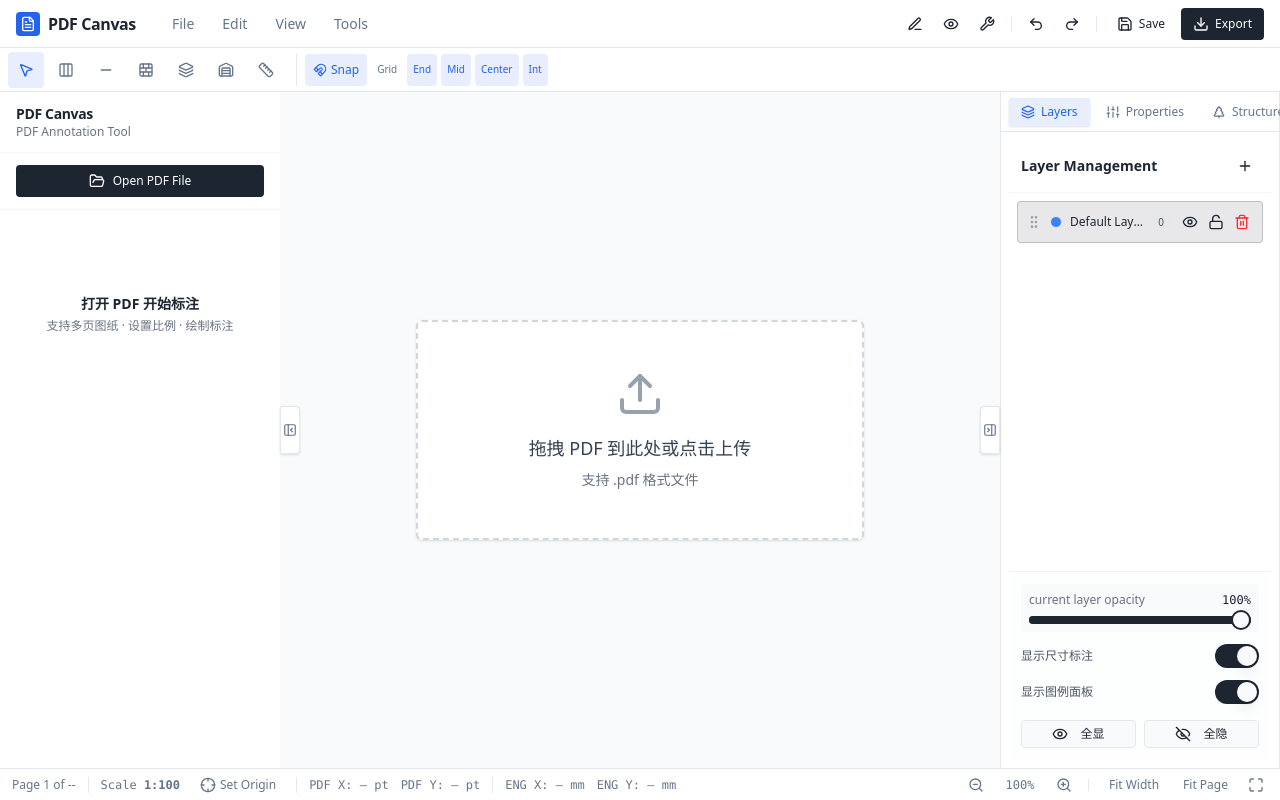
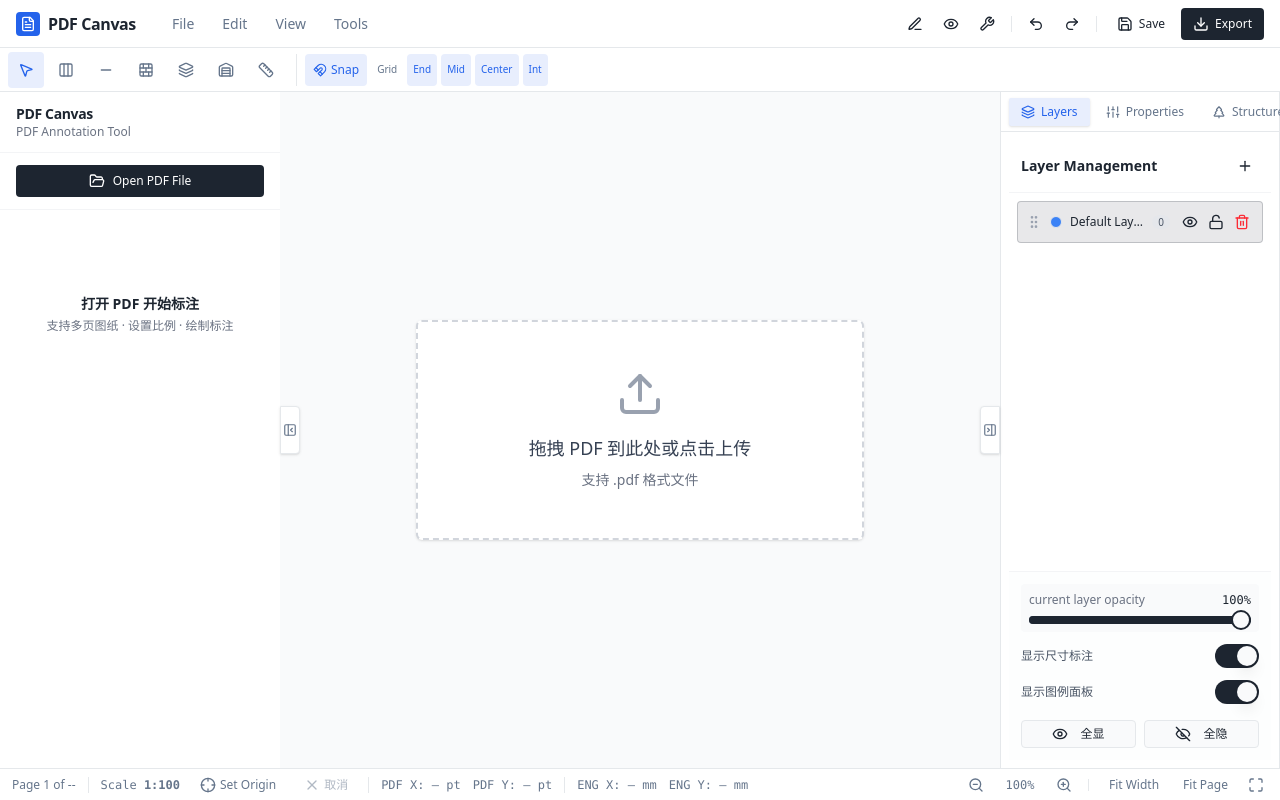
Before and after one commit to Jaylistisnotavailable/Test-PDF, a React (Vite) app: page / in a window 1280 px wide. Built offline with nearby package versions, Linux system fonts and the light colour scheme.

Commit message:
Add files via upload

```diff
--- a/src/components/editor/EditorStatusBar.tsx
+++ b/src/components/editor/EditorStatusBar.tsx
@@ -6,20 +6,19 @@
 import {
   setOriginMode,
   selectPageCoordinateSystem,
+  clearPageOrigin,
 } from '@/app/store/slices/pageCoordinateSlice';
-
 import {
   subscribeCursorCoordinate,
   type CursorCoordinateEvent,
 } from '@/core/coordinate/coordinateEvents';
-
 import {
   ZoomIn,
   ZoomOut,
   Maximize,
   Crosshair,
+  X,
 } from 'lucide-react';
-
 import { Button } from '@/components/ui/button';
 
 export function EditorStatusBar({
@@ -30,20 +29,18 @@
   onFitPage?: () => void;
 }) {
   const dispatch = useAppDispatch();
-
   const {
     currentPage,
     totalPages,
     scale,
   } = useAppSelector((s) => s.pdf);
-
   const pageCoordinateSystem = useAppSelector((state) =>
     selectPageCoordinateSystem(
       state,
       currentPage
     )
   );
-
+  const originMode = useAppSelector((state) => state.pageCoordinate.originMode);
   const [cursor, setCursor] =
     useState<CursorCoordinateEvent | null>(null);
 
@@ -73,14 +70,13 @@
 
   const coordinateUnit =
     pageCoordinateSystem.unit;
-
   const scaleText =
     pageCoordinateSystem.scaleNumerator === 1
       ? `1:${pageCoordinateSystem.scaleDenominator}`
       : `${pageCoordinateSystem.scaleNumerator}:${pageCoordinateSystem.scaleDenominator}`;
 
   /*
-   * Number of decimal places for engineering coordinates.
+   * Number of decimal places for engineering coordinate.
    */
   const engineeringDecimals =
     coordinateUnit === 'm'
@@ -101,7 +97,6 @@
     cursor
       ? cursor.pagePoint.x
       : null;
-
   const pageY =
     cursor
       ? cursor.pagePoint.y
@@ -122,11 +117,14 @@
     cursor
       ? cursor.engineeringPoint.x
       : null;
-
   const engineeringY =
     cursor
       ? cursor.engineeringPoint.y
       : null;
+
+  const handleCancelOrigin = () => {
+    dispatch(clearPageOrigin({ pageIndex: currentPage }));
+  };
 
   return (
     <footer
@@ -160,7 +158,6 @@
         <span className="whitespace-nowrap">
           Page {currentPage} of {totalPages || '--'}
         </span>
-
         {/* Page navigation */}
         {totalPages > 1 && (
           <div className="flex items-center gap-1">
@@ -181,7 +178,6 @@
             >
               ‹
             </Button>
-
             <Button
               variant="ghost"
               size="icon"
@@ -201,9 +197,7 @@
             </Button>
           </div>
         )}
-
         <div className="w-px h-4 bg-border" />
-
         {/* =====================================================
             DRAWING SCALE
             ===================================================== */}
@@ -218,7 +212,6 @@
             {scaleText}
           </strong>
         </span>
-
         {/* =====================================================
             SET ORIGIN
             ===================================================== */}
@@ -242,12 +235,31 @@
           Set Origin
         </Button>
 
+        {/* =====================================================
+            CANCEL ORIGIN BUTTON (NEW)
+            ===================================================== */}
+        <Button
+          variant="ghost"
+          size="sm"
+          className="
+            h-6
+            text-xs
+            px-2
+            gap-1
+            whitespace-nowrap
+          "
+          disabled={!originMode}
+          onClick={handleCancelOrigin}
+          title="取消设置原点"
+        >
+          <X className="w-3.5 h-3.5" />
+          取消
+        </Button>
+
         <div className="w-px h-4 bg-border" />
-
         {/* =====================================================
             PDF PAGE COORDINATES
             ===================================================== */}
-
         <span
           className="
             font-mono
@@ -261,7 +273,6 @@
             : '—'}
           {' pt'}
         </span>
-
         <span
           className="
             font-mono
@@ -275,13 +286,10 @@
             : '—'}
           {' pt'}
         </span>
-
         <div className="w-px h-4 bg-border" />
-
         {/* =====================================================
             ENGINEERING COORDINATES
             ===================================================== */}
-
         <span
           className="
             font-mono
@@ -299,7 +307,6 @@
           {' '}
           {coordinateUnit}
         </span>
-
         <span
           className="
             font-mono
@@ -339,7 +346,6 @@
         >
           <ZoomOut className="w-3.5 h-3.5" />
         </Button>
-
         {/* Zoom percentage */}
         <span
           className="
@@ -353,7 +359,6 @@
           )}
           %
         </span>
-
         {/* Zoom In */}
         <Button
           variant="ghost"
@@ -363,7 +368,6 @@
         >
           <ZoomIn className="w-3.5 h-3.5" />
         </Button>
-
         <div
           className="
             w-px
@@ -372,7 +376,6 @@
             mx-1
           "
         />
-
         {/* Fit Width */}
         <Button
           variant="ghost"
@@ -386,7 +389,6 @@
         >
           Fit Width
         </Button>
-
         {/* Fit Page */}
         <Button
           variant="ghost"
@@ -400,7 +402,6 @@
         >
           Fit Page
         </Button>
-
         {/* Reset zoom */}
         <Button
           variant="ghost"
--- a/src/features/page-sidebar/PageSidebar.tsx
+++ b/src/features/page-sidebar/PageSidebar.tsx
@@ -2,6 +2,7 @@
 import { useAppSelector, useAppDispatch } from '@/app/store/hooks';
 import { setCurrentPage } from '@/app/store/slices/pdfSlice';
 import { setScaleRatio } from '@/app/store/slices/drawingSlice';
+import { setPageScale, setPageUnit } from '@/app/store/slices/pageCoordinateSlice';
 import { setCurrentDrawingScale } from '@/core/coordinate/engineeringScale';
 import { usePdfDocument } from '@/features/pdf-viewer/usePdfDocument';
 import { Button } from '@/components/ui/button';
@@ -42,9 +43,22 @@
       // Keep renderer-only helpers (which cannot access Redux directly) in
       // sync with the Redux source of truth before React redraws the canvas.
       setCurrentDrawingScale(num, den);
+
+      // Update drawing slice state
       dispatch(setScaleRatio({ num, den, unit: scaleUnitVal }));
+
+      // FIX: Sync to pageCoordinate slice for current page
+      dispatch(setPageScale({
+        pageIndex: currentPage,
+        numerator: num,
+        denominator: den,
+      }));
+      dispatch(setPageUnit({
+        pageIndex: currentPage,
+        unit: scaleUnitVal,
+      }));
     }
-  }, [scaleNum, scaleDen, scaleUnitVal, dispatch]);
+  }, [scaleNum, scaleDen, scaleUnitVal, currentPage, dispatch]);
 
   // The PDF page itself is not assumed to be A4. PdfCanvas/PDF.js owns the
   // actual page dimensions. This list intentionally shows page numbers only.
```
Lines whose indentation alone changed are shown as unchanged.
